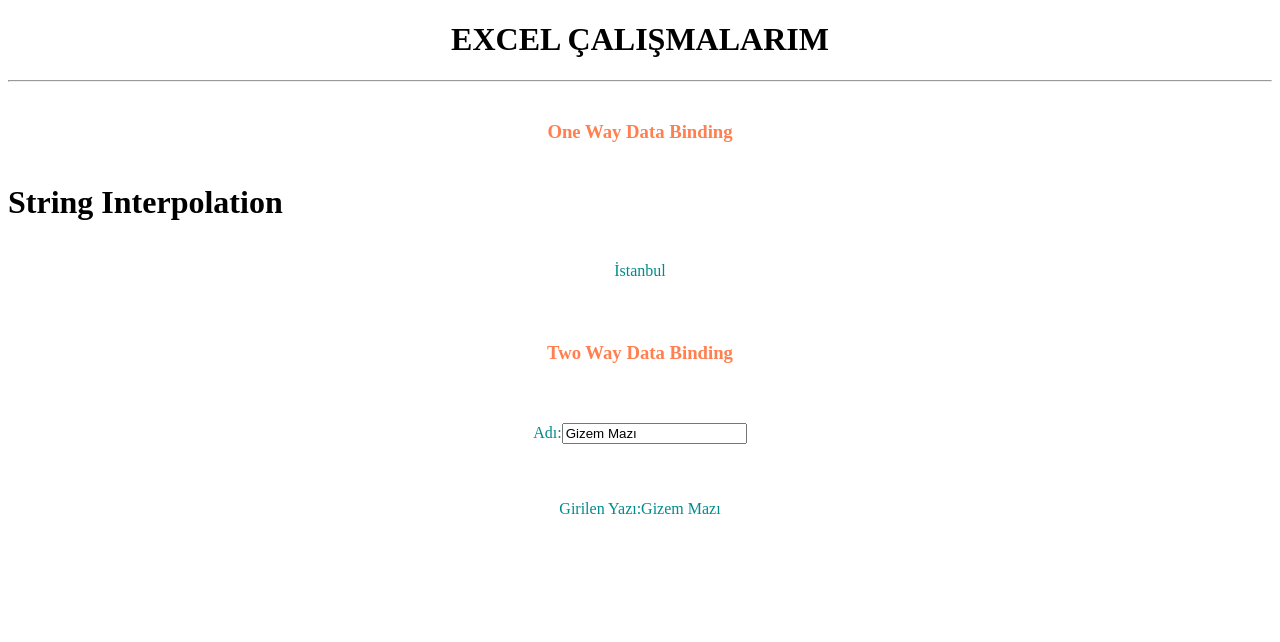
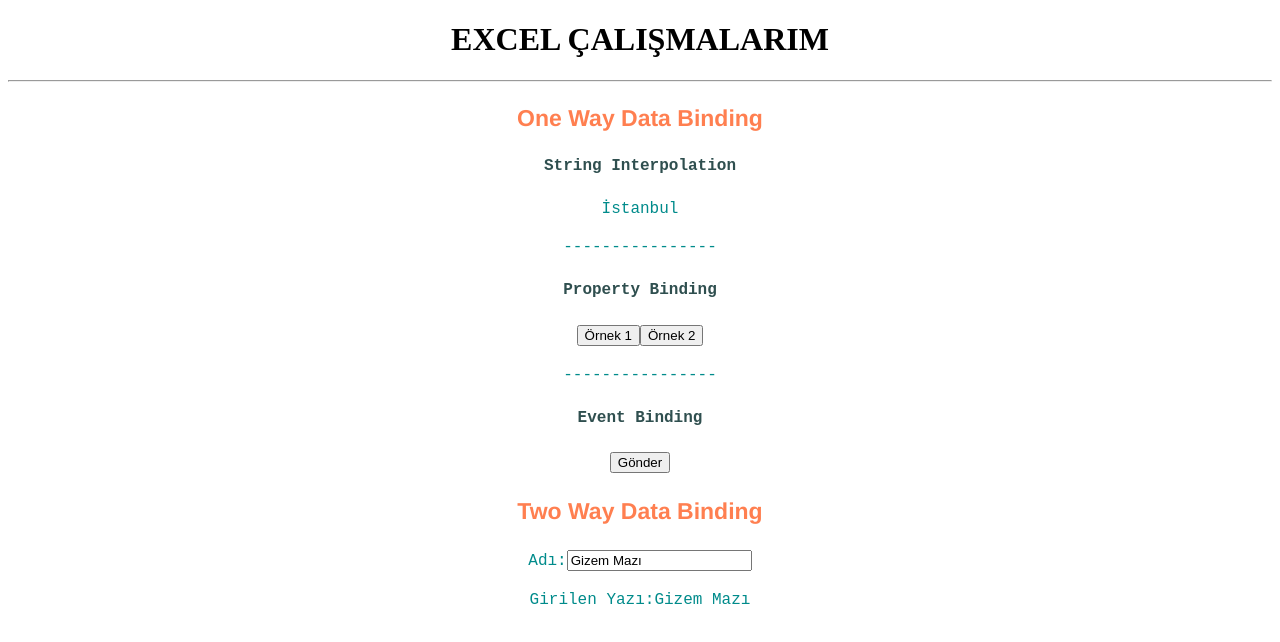
Before and after one commit to sgizemmazi/miniapp, an Angular app in the folder first-study/: page / in a window 1280 px wide. Shown: the top 642 px of the page. Built offline with nearby package versions, Linux system fonts and the light colour scheme.

Commit message:
çalışma tamamlandı.

```diff
--- a/first-study/src/app/two-one-way-data-binding/two-one-way-data-binding.component.css
+++ b/first-study/src/app/two-one-way-data-binding/two-one-way-data-binding.component.css
@@ -1,12 +1,24 @@
 
 p {
 color:darkcyan;
-padding: 20px;
+padding: 2px;
+font-family:'Courier New', Courier, monospace;
 text-align: center;
 }
-
     h3 {
         color:coral;
-        padding: 20px;
         text-align: center;
+        font-family:Impact, Haettenschweiler, 'Arial Narrow Bold', sans-serif;
+        font-size: 23px;
+        font-family:'Franklin Gothic Medium', 'Arial Narrow', Arial, sans-serif;
     }
+    h4 {
+        text-align: center;
+        color:darkslategray;
+        padding: 2px;
+        font-family:'Courier New', Courier, monospace;
+    }
+    a{
+        text-align: center;
+        padding: 2px;
+    }
--- a/first-study/src/app/two-one-way-data-binding/two-one-way-data-binding.component.html
+++ b/first-study/src/app/two-one-way-data-binding/two-one-way-data-binding.component.html
@@ -1,7 +1,14 @@
 <h3>One Way Data Binding</h3>
-<h1>String Interpolation</h1>
+<h4>String Interpolation</h4>
 <p>{{il}}</p>
-<h1></h1>
+<p>----------------</p>
+<h4>Property Binding</h4>
+<p><button type="button" [title]="btnTitle">Örnek 1</button> <input type="button" value="Örnek 2" title={{ilce}}/></p>
+<p>----------------</p>
+<h4>Event Binding</h4>
+<p><button (click)="onSubmit()">Gönder</button></p>
+
 <h3>Two Way Data Binding</h3>
+
 <p>Adı:<input [(ngModel)]="yazi" type="text"/></p>
 <p>Girilen Yazı:{{yazi}}</p>
--- a/first-study/src/app/two-one-way-data-binding/two-one-way-data-binding.component.ts
+++ b/first-study/src/app/two-one-way-data-binding/two-one-way-data-binding.component.ts
@@ -9,6 +9,10 @@
   il:string="İstanbul";
   ilce:string="Merter";
   yazi:string="Gizem Mazı";
+  onSubmit(){
+    console.log('BU BİR MESAJDIR');
+  }
+  btnTitle:string="Ayarları Kaydet";
   constructor() {
 
   }
```
